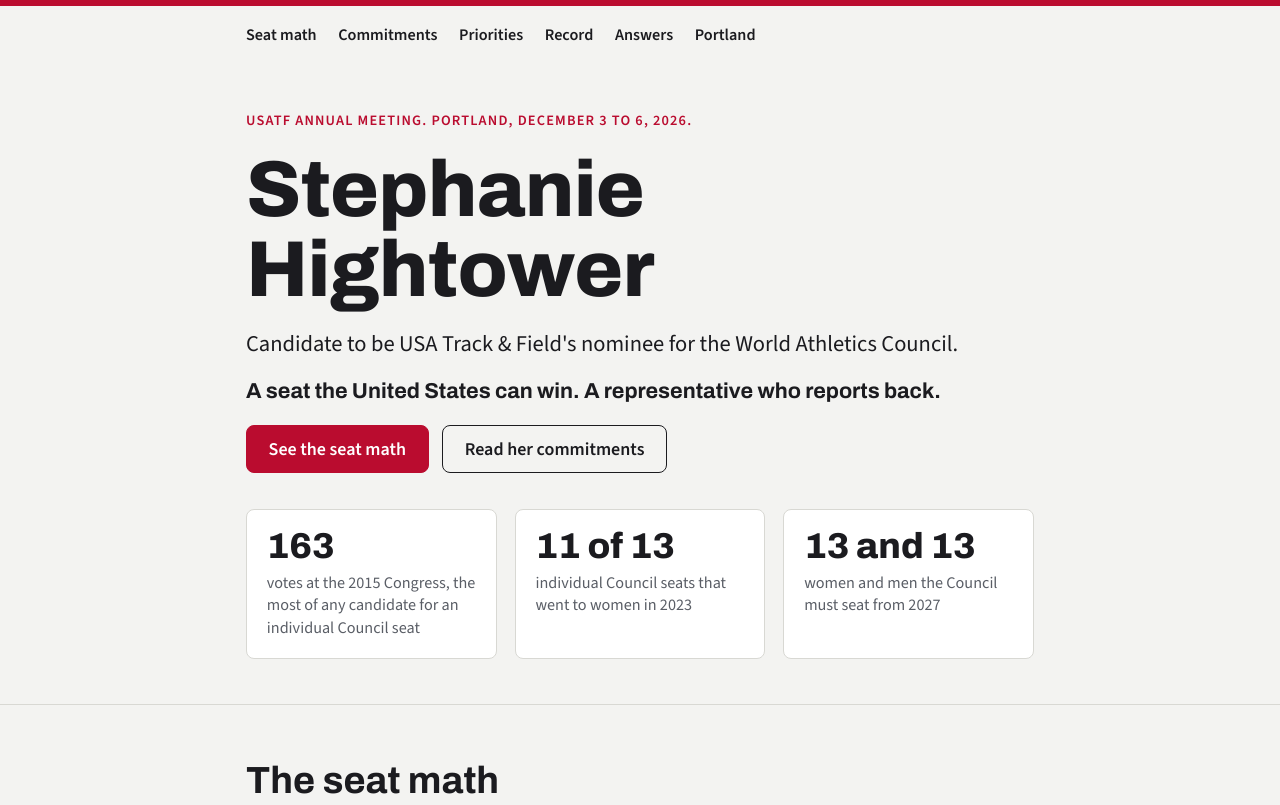
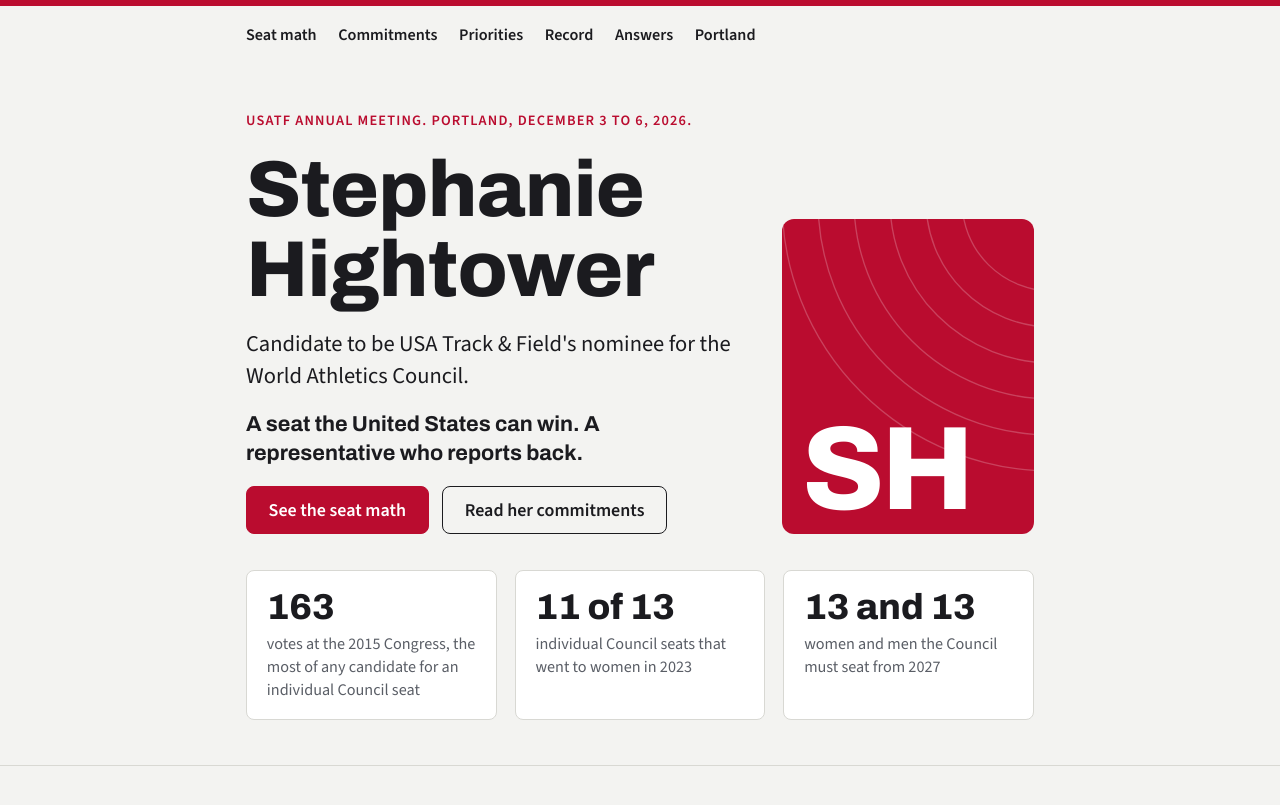
Before and after one commit to CMBSOC/hightowerforcouncil, a plain HTML site: page index.html in a window 1280 px wide. Shown: the top 805 px of the page. Drawn offline with nearby package versions, Linux system fonts and the light colour scheme.

Commit message:
Add a stand-in graphic in the portrait spot until her photo arrives
Co-Authored-By: Claude Fable 5.2 <noreply@anthropic.com>
Claude-Session: https://claude.ai/code/session_01AQ3fsdiYDzDDNiKcmHKZB2

```diff
--- a/index.html
+++ b/index.html
@@ -88,7 +88,12 @@ p{margin:0}
 .actions{display:flex;flex-wrap:wrap;gap:.75rem}
 .btn{display:inline-flex;align-items:center;justify-content:center;min-height:48px;padding:0 1.2rem;border-radius:var(--radius);font:600 1rem var(--font-body);text-decoration:none;cursor:pointer;border:1px solid var(--ink);background:transparent;color:var(--ink)}
 .btn.primary{background:var(--accent);border-color:var(--accent);color:var(--on-accent)}
-.portrait{flex:0 1 14rem;min-height:15rem;display:grid;place-items:center;align-content:center;text-align:center}
+.portrait{flex:0 1 14rem;display:grid;gap:.5rem;align-content:end}
+.portrait img,.mono{display:block;width:100%;height:auto;border-radius:calc(var(--radius) + 4px)}
+.mono-bg{fill:var(--accent)}
+.mono-lanes circle{stroke:var(--on-accent);stroke-opacity:.22;stroke-width:1.5}
+.mono-text{fill:var(--on-accent);font-family:var(--font-display);font-weight:800;font-size:132px;letter-spacing:-4px}
+@media (max-width:700px){.portrait.standin{display:none}}
 
 .stats{display:grid;grid-template-columns:minmax(0,1fr);gap:1rem;padding-bottom:2.5rem}
 @media (min-width:52rem){.stats{grid-template-columns:repeat(3,minmax(0,1fr))}}
@@ -208,6 +213,21 @@ footer .wrap{display:grid;gap:.5rem}
         </div>
       </div>
 
+      <div class="portrait standin">
+        <svg class="mono" viewBox="0 0 280 350" role="img" aria-label="Initials S H">
+          <rect class="mono-bg" width="280" height="350"></rect>
+          <g class="mono-lanes" fill="none">
+            <circle cx="300" cy="-20" r="100"></circle>
+            <circle cx="300" cy="-20" r="140"></circle>
+            <circle cx="300" cy="-20" r="180"></circle>
+            <circle cx="300" cy="-20" r="220"></circle>
+            <circle cx="300" cy="-20" r="260"></circle>
+            <circle cx="300" cy="-20" r="300"></circle>
+          </g>
+          <text class="mono-text" x="22" y="322">SH</text>
+        </svg>
+
+      </div>
     </div>
 
     <div class="stats">
```
